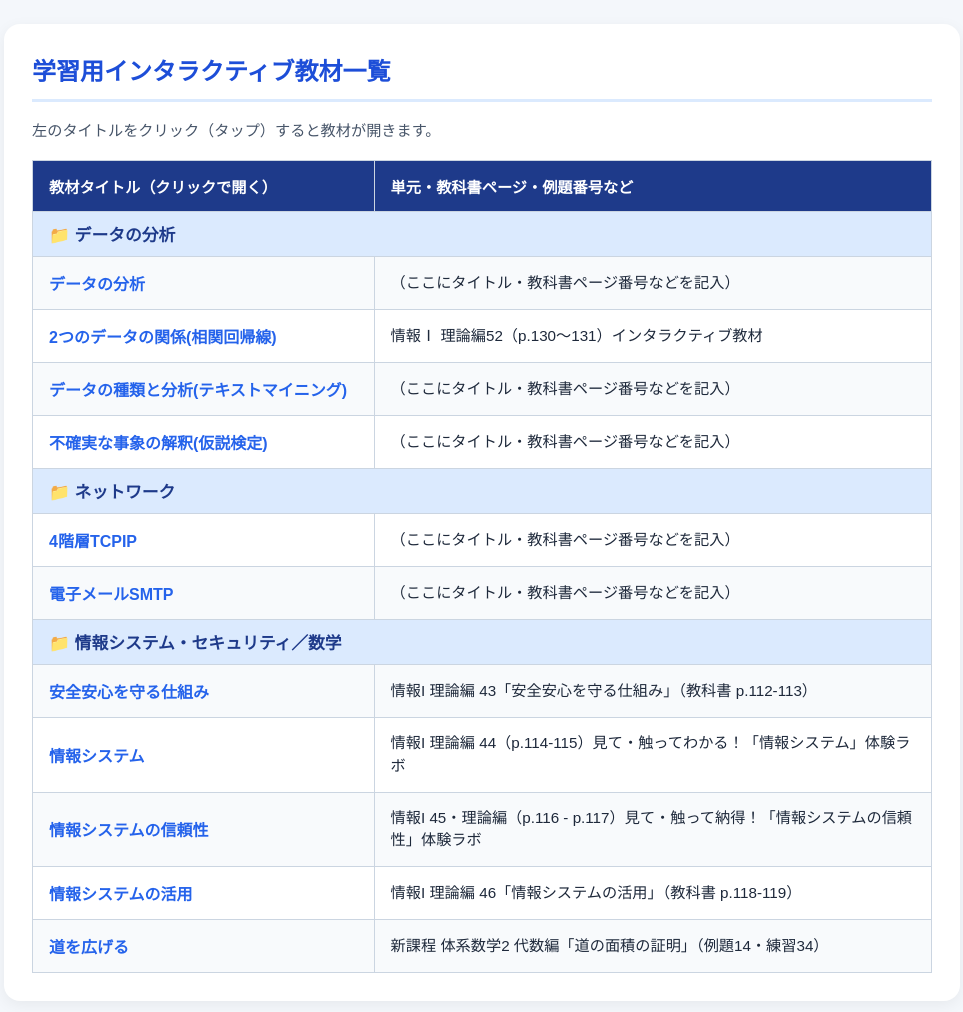
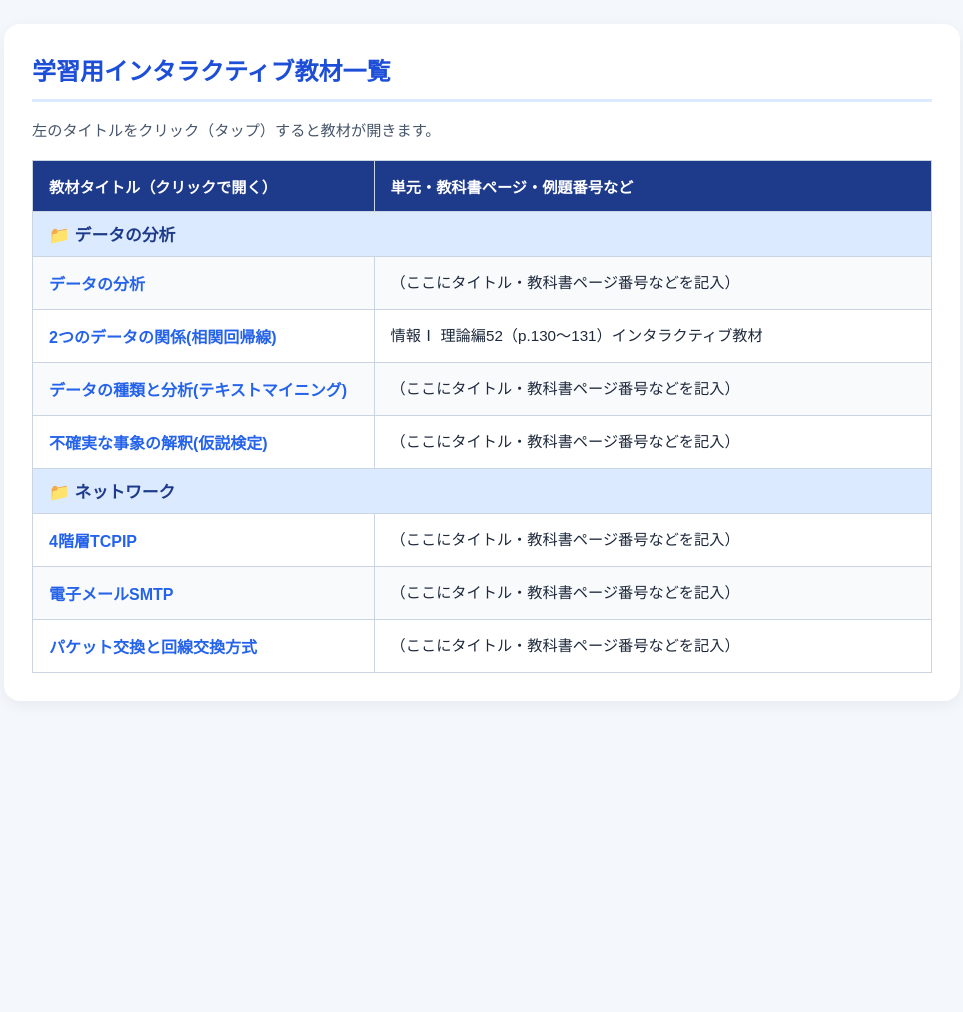
Before and after one commit to s03050323/essential-info, a plain HTML site: page index.html in a window 1280 px wide. Shown: the whole page, without its empty margins (158-1121 px from the left). After the commit the page ends 800 px from the top, so only its background shows below. Drawn offline with Linux system fonts and the light colour scheme.

Commit message:
Add files via upload

```diff
--- a/index.html
+++ b/index.html
@@ -158,53 +158,14 @@
             （ここにタイトル・教科書ページ番号などを記入）
           </td>
         </tr>
-
-        <!-- =========================================
-             既存の教材（index.htmlと同じ階層にあるファイル）
-             ========================================= -->
-        <tr class="folder-row">
-          <td colspan="2">📁 情報システム・セキュリティ／数学</td>
-        </tr>
-        <tr>
-          <td class="title-col">
-            <a href="安全安心を守る仕組み.html">安全安心を守る仕組み</a>
+   <td class="title-col">
+            <a href="ネットワーク/パケット交換と回線交換方式とプロトコルTCPIP4階層.html">パケット交換と回線交換方式</a>
           </td>
           <td class="detail-col">
-            情報I 理論編 43「安全安心を守る仕組み」（教科書 p.112-113）
+            （ここにタイトル・教科書ページ番号などを記入）
           </td>
         </tr>
-        <tr>
-          <td class="title-col">
-            <a href="情報システム.html">情報システム</a>
-          </td>
-          <td class="detail-col">
-            情報I 理論編 44（p.114-115）見て・触ってわかる！「情報システム」体験ラボ
-          </td>
-        </tr>
-        <tr>
-          <td class="title-col">
-            <a href="情報システムの信頼性.html">情報システムの信頼性</a>
-          </td>
-          <td class="detail-col">
-            情報I 45・理論編（p.116 - p.117）見て・触って納得！「情報システムの信頼性」体験ラボ
-          </td>
-        </tr>
-        <tr>
-          <td class="title-col">
-            <a href="情報システムの活用.html">情報システムの活用</a>
-          </td>
-          <td class="detail-col">
-            情報I 理論編 46「情報システムの活用」（教科書 p.118-119）
-          </td>
-        </tr>
-        <tr>
-          <td class="title-col">
-            <a href="道を広げる.html">道を広げる</a>
-          </td>
-          <td class="detail-col">
-            新課程 体系数学2 代数編「道の面積の証明」（例題14・練習34）
-          </td>
-        </tr>
+
 
       </tbody>
     </table>
```
